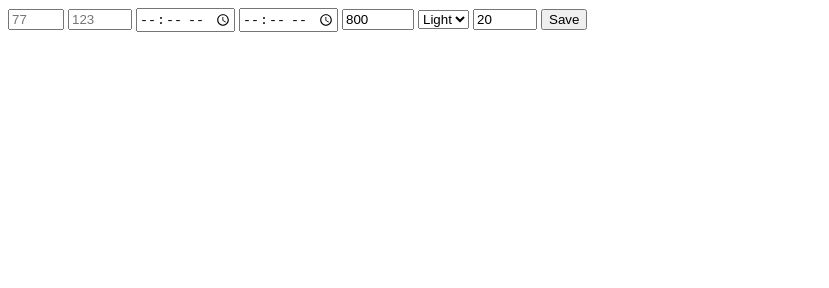
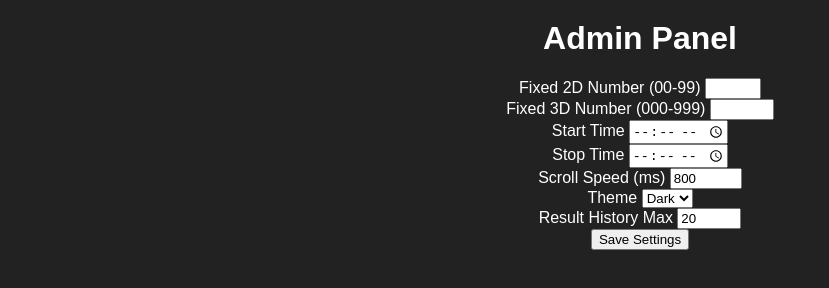
Before and after one commit to pichash6969/ADMIN, a plain HTML site: page admin.html in a window 1280 px wide. Shown: the whole page, without its empty margins (0-829 px from the left). Drawn offline with Linux system fonts and the light colour scheme.

Commit message:
Update admin.html

```diff
--- a/admin.html
+++ b/admin.html
@@ -1,27 +1,83 @@
-<!-- admin.html (only the form + save logic) -->
-<input id="fixed2" type="number" min="0" max="99" placeholder="77">
-<input id="fixed3" type="number" min="0" max="999" placeholder="123">
-<input id="startTime" type="time">
-<input id="stopTime" type="time">
-<input id="speedMs" type="number" min="100" max="5000" value="800"> <!-- milliseconds -->
-<select id="themeSel"><option value="light">Light</option><option value="dark">Dark</option></select>
-<input id="historyMax" type="number" min="1" max="200" value="20">
-<button onclick="saveSettings()">Save</button>
+<!DOCTYPE html>
+<html lang="hi">
+<head>
+  <meta charset="UTF-8">
+  <meta name="viewport" content="width=device-width, initial-scale=1.0">
+  <title>Admin Panel</title>
+  <link rel="stylesheet" href="style.css">
+</head>
+<body>
+  <div class="main-container">
+    <h1 class="title">Admin Panel</h1>
+
+    <div class="number-section">
+      <label>Fixed 2D Number (00-99)</label>
+      <input type="number" id="fixed2" min="0" max="99">
+    </div>
+
+    <div class="number-section">
+      <label>Fixed 3D Number (000-999)</label>
+      <input type="number" id="fixed3" min="0" max="999">
+    </div>
+
+    <div class="number-section">
+      <label>Start Time</label>
+      <input type="time" id="startTime">
+    </div>
+
+    <div class="number-section">
+      <label>Stop Time</label>
+      <input type="time" id="stopTime">
+    </div>
+
+    <div class="number-section">
+      <label>Scroll Speed (ms)</label>
+      <input type="number" id="speedMs" min="100" max="5000" value="800">
+    </div>
+
+    <div class="number-section">
+      <label>Theme</label>
+      <select id="themeSel">
+        <option value="dark">Dark</option>
+        <option value="light">Light</option>
+      </select>
+    </div>
+
+    <div class="number-section">
+      <label>Result History Max</label>
+      <input type="number" id="historyMax" min="1" max="200" value="20">
+    </div>
+
+    <button class="control-btn" onclick="saveSettings()">Save Settings</button>
+  </div>
 
   <script>
+    // Load previous settings
+    window.onload = () => {
+      const s = JSON.parse(localStorage.getItem('adminSettings')||'{}');
+      if(!s) return;
+      if(s.fixed2) document.getElementById('fixed2').value = s.fixed2;
+      if(s.fixed3) document.getElementById('fixed3').value = s.fixed3;
+      if(s.start) document.getElementById('startTime').value = s.start;
+      if(s.stop) document.getElementById('stopTime').value = s.stop;
+      if(s.speedMs) document.getElementById('speedMs').value = s.speedMs;
+      if(s.theme) document.getElementById('themeSel').value = s.theme;
+      if(s.historyMax) document.getElementById('historyMax').value = s.historyMax;
+    };
+
     function saveSettings(){
       const s = {
-    fixed2: document.getElementById('fixed2').value.toString().padStart(2,'0') || "",
-    fixed3: document.getElementById('fixed3').value.toString().padStart(3,'0') || "",
-    start: document.getElementById('startTime').value || "",
-    stop: document.getElementById('stopTime').value || "",
-    speedMs: parseInt(document.getElementById('speedMs').value,10) || 800,
-    theme: document.getElementById('themeSel').value || 'light',
-    historyMax: parseInt(document.getElementById('historyMax').value,10) || 20,
-    drawTime: parseInt(document.getElementById('drawTime')?.value,10) || 2000 // optional
+        fixed2: document.getElementById('fixed2').value,
+        fixed3: document.getElementById('fixed3').value,
+        start: document.getElementById('startTime').value,
+        stop: document.getElementById('stopTime').value,
+        speedMs: parseInt(document.getElementById('speedMs').value),
+        theme: document.getElementById('themeSel').value,
+        historyMax: parseInt(document.getElementById('historyMax').value)
       };
       localStorage.setItem('adminSettings', JSON.stringify(s));
-  alert('✅ Settings saved');
+      alert('✅ Settings saved!');
     }
-window.onload = ()=>{ const s=JSON.parse(localStorage.getItem('adminSettings')||'{}'); if(!s) return; if(s.fixed2) document.getElementById('fixed2').value=s.fixed2; if(s.fixed3) document.getElementById('fixed3').value=s.fixed3; if(s.start) document.getElementById('startTime').value=s.start; if(s.stop) document.getElementById('stopTime').value=s.stop; if(s.speedMs) document.getElementById('speedMs').value=s.speedMs; if(s.theme) document.getElementById('themeSel').value=s.theme; if(s.historyMax) document.getElementById('historyMax').value=s.historyMax; };
   </script>
+</body>
+</html>
```
Lines whose indentation alone changed are shown as unchanged.
